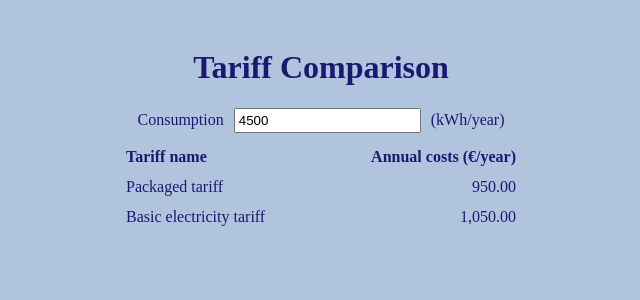
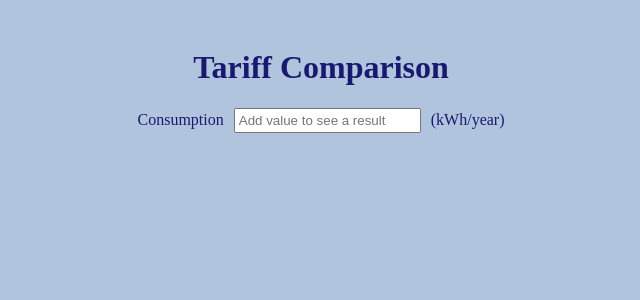
Before and after one commit to EKOLX/Tariff-Comparison, an Angular app: page / in a window 1280 px wide. Shown: the top 300 px of the page, without its empty margins (319-959 px from the left). Built offline with nearby package versions, Linux system fonts and the light colour scheme; data requests are answered from the project's data file.

Commit message:
Fixing minor issues

```diff
--- a/src/app/app.component.html
+++ b/src/app/app.component.html
@@ -3,7 +3,12 @@
 
   <div class="inputWrapper">
     <label for="consumption">Consumption</label>
-    <input type="number" id="consumption" [(ngModel)]="consumption" />
+    <input
+      type="number"
+      id="consumption"
+      [(ngModel)]="consumption"
+      placeholder="Add value to see a result"
+    />
     <span>(kWh/year)</span>
   </div>
 
--- a/src/app/app.component.ts
+++ b/src/app/app.component.ts
@@ -6,5 +6,5 @@ import { Component } from "@angular/core";
   styleUrls: ["./app.component.scss"]
 })
 export class AppComponent {
-  consumption: number = 4500;
+  consumption: number;
 }
--- a/src/app/products/products.component.html
+++ b/src/app/products/products.component.html
@@ -1,4 +1,4 @@
-<ul>
+<ul *ngIf="consumption">
   <li class="header">
     <span class="align-left">Tariff name</span>
     <span class="align-right ">Annual costs (€/year)</span>
--- a/src/app/products/products.component.ts
+++ b/src/app/products/products.component.ts
@@ -20,13 +20,17 @@ export class ProductsComponent implements OnChanges {
   }
 
   private loadProducts(): void {
+    this.productCollection = [];
+
+    if (this.consumption) {
       this.productService.getProducts().subscribe(
         products => {
-        this.productCollection = [];
-
           for (let product of products) {
             const annualCosts = calculateAnnualCosts(this.consumption, product);
-          const productModel = new ProductViewModel(product.name, annualCosts);
+            const productModel = new ProductViewModel(
+              product.name,
+              annualCosts
+            );
 
             this.productCollection.push(productModel);
           }
@@ -39,3 +43,4 @@ export class ProductsComponent implements OnChanges {
       );
     }
   }
+}
```
Lines whose indentation alone changed are shown as unchanged.
